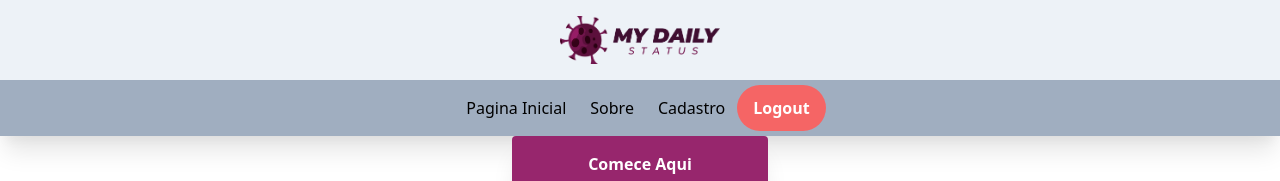
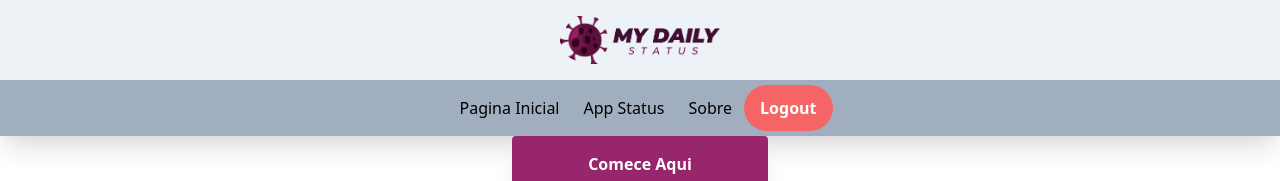
Before and after one commit to EzequielGnich/myDailyStatus, a Next.js app: page / in a window 1280 px wide. Shown: the top 181 px of the page. Built offline with nearby package versions, Linux system fonts and the light colour scheme; no server answers.

Commit message:
Reorganizado o menu da aplicação

```diff
--- a/components/Navbar.js
+++ b/components/Navbar.js
@@ -5,13 +5,12 @@ import { useAuth } from "../lib/authContext";
 
 const Navbar = () => {
   const auth = useAuth();
-  console.log(auth.user.name);
   return (
     <div>
       <nav className="bg-gray-500 py-4 text-center shadow-xl">
-        {auth.isAuth && <NavLink href="/app">Pagina Inicial</NavLink>}
+        <NavLink href="/">Pagina Inicial</NavLink>
+        {auth.isAuth && <NavLink href="/app">App Status</NavLink>}
         <NavLink href="/about">Sobre</NavLink>
-        {auth.isAuth && <NavLink href="/register">Cadastro</NavLink>}
         {auth.isAuth && (
           <a
             href="/api/logout"
```
